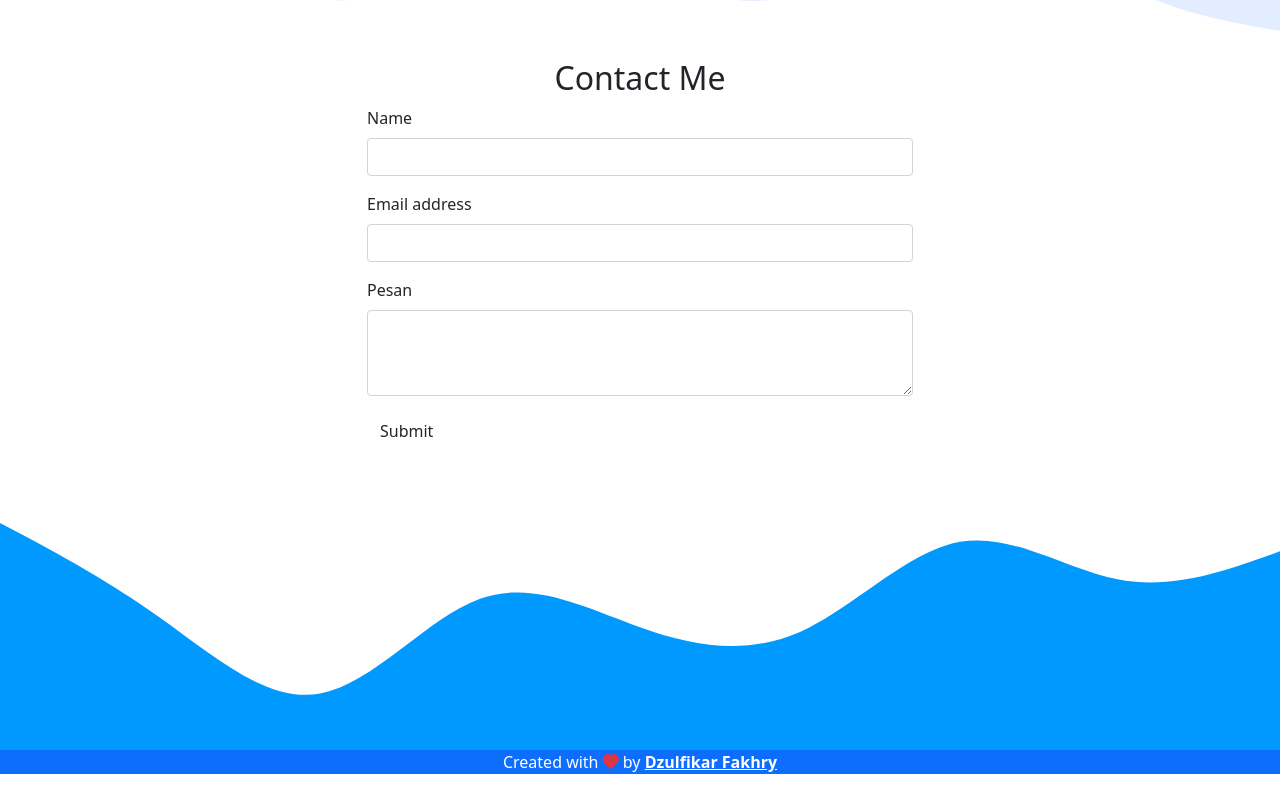
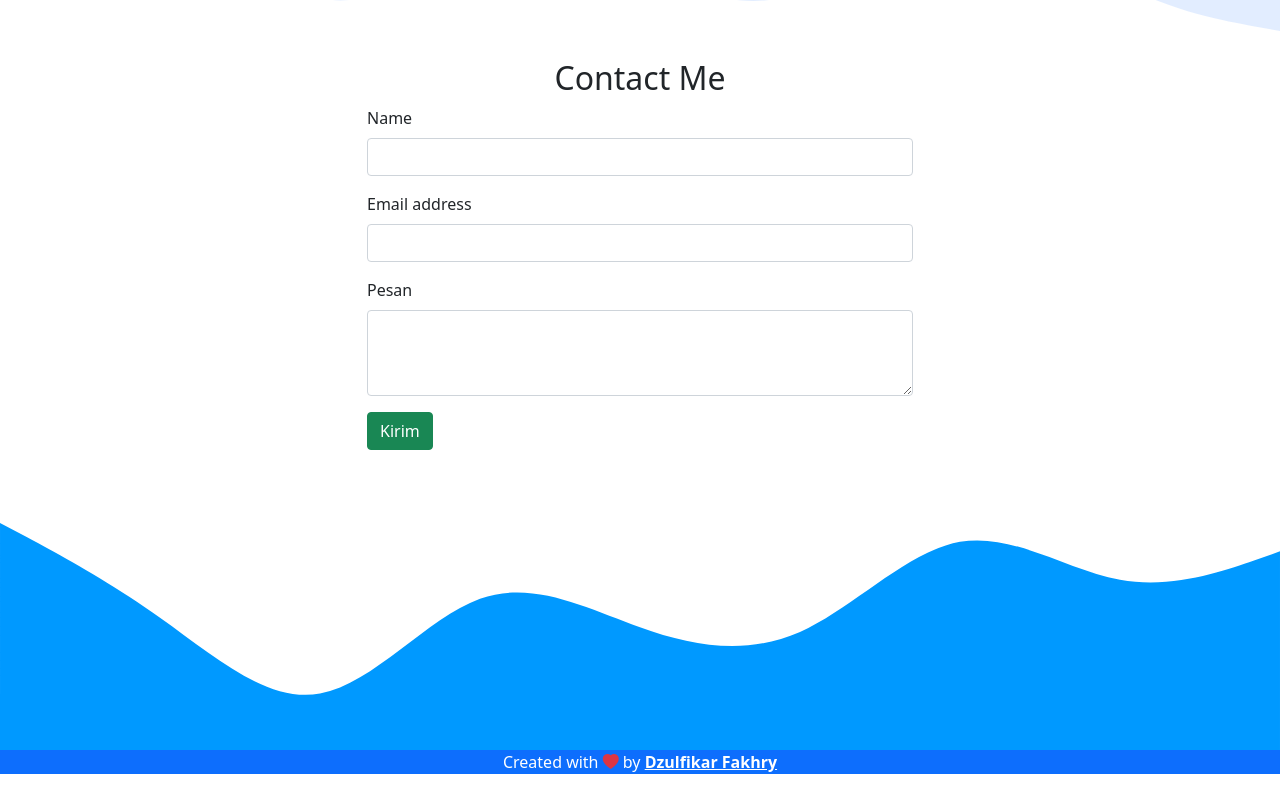
Before and after one commit to dzulfikarfakhry/dzulfikarfakhry.github.io, a plain HTML site: page index.html in a window 1280 px wide. Shown: the part 2245-3035 px from the top of the page. Drawn offline with nearby package versions, Linux system fonts and the light colour scheme.

Commit message:
mengubah tombol

```diff
--- a/index.html
+++ b/index.html
@@ -168,7 +168,7 @@
                 <label for="pesan" class="form-label">Pesan</label>
                 <textarea class="form-control" id="pesan" rows="3"></textarea>
               </div>
-              <button type="submit" class="btn btn-succes">Submit</button>
+              <button type="submit" class="btn btn-success">Kirim</button>
             </form>
           </div>
         </div>
```
